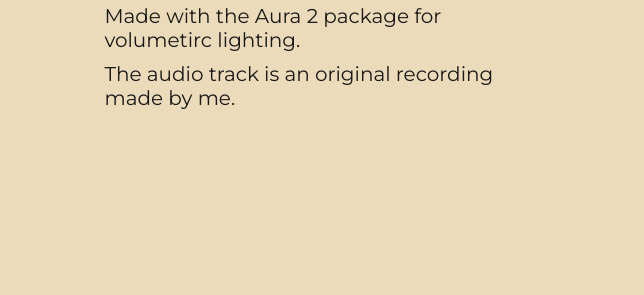
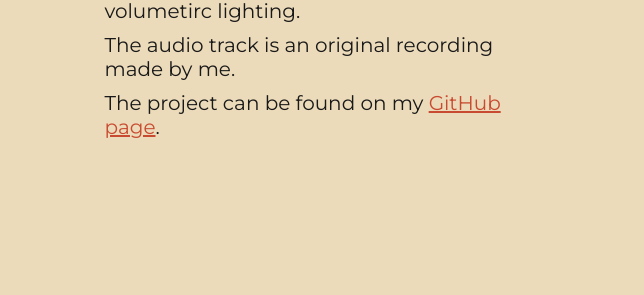
Before and after one commit to RostislavGoncharov/My-Portfolio-Website, a plain HTML site: page unitymusic.html in a window 1280 px wide. Shown: the part 373-668 px from the top of the page, 636-1280 px from the left. Drawn offline with Linux system fonts and the light colour scheme; a web font is replaced by a local one.

Commit message:
add github link to unitymusic

```diff
--- a/unitymusic.html
+++ b/unitymusic.html
@@ -26,7 +26,7 @@
           <p>A Unity scene in which an audio track controls various visual parameters (such as light intensity or post-processing effects).</p>
           <p>Made with the Aura 2 package for volumetirc lighting.</p>
           <p>The audio track is an original recording made by me.</p>
-          <!--<p>The project can be found on my <a href="https://github.com/RostislavGoncharov/-Unity--Music-Visualizer">GitHub page</a>.</p>-->
+          <p>The project can be found on my <a href="https://github.com/RostislavGoncharov/-Unity--Music-Visualizer">GitHub page</a>.</p>
         </div>
     </div>
 
```
